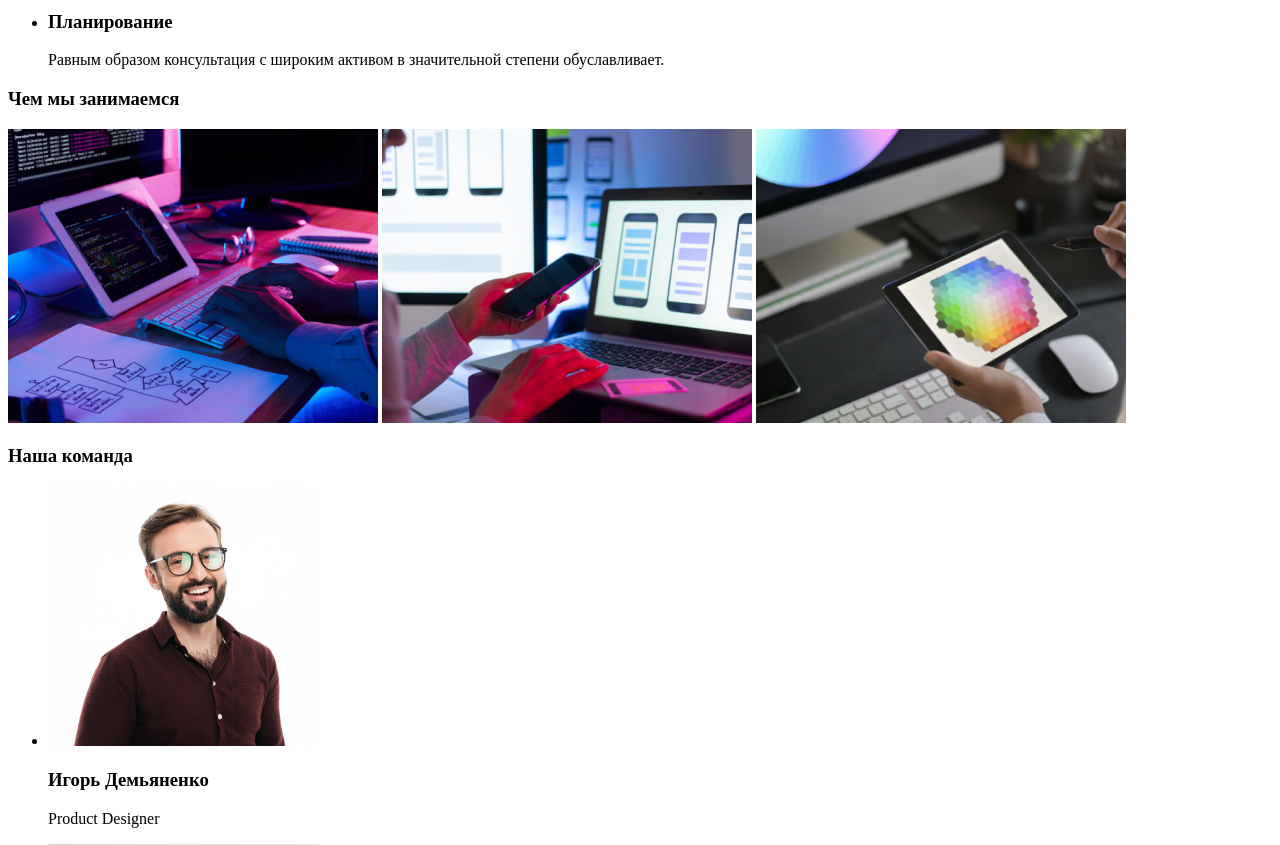
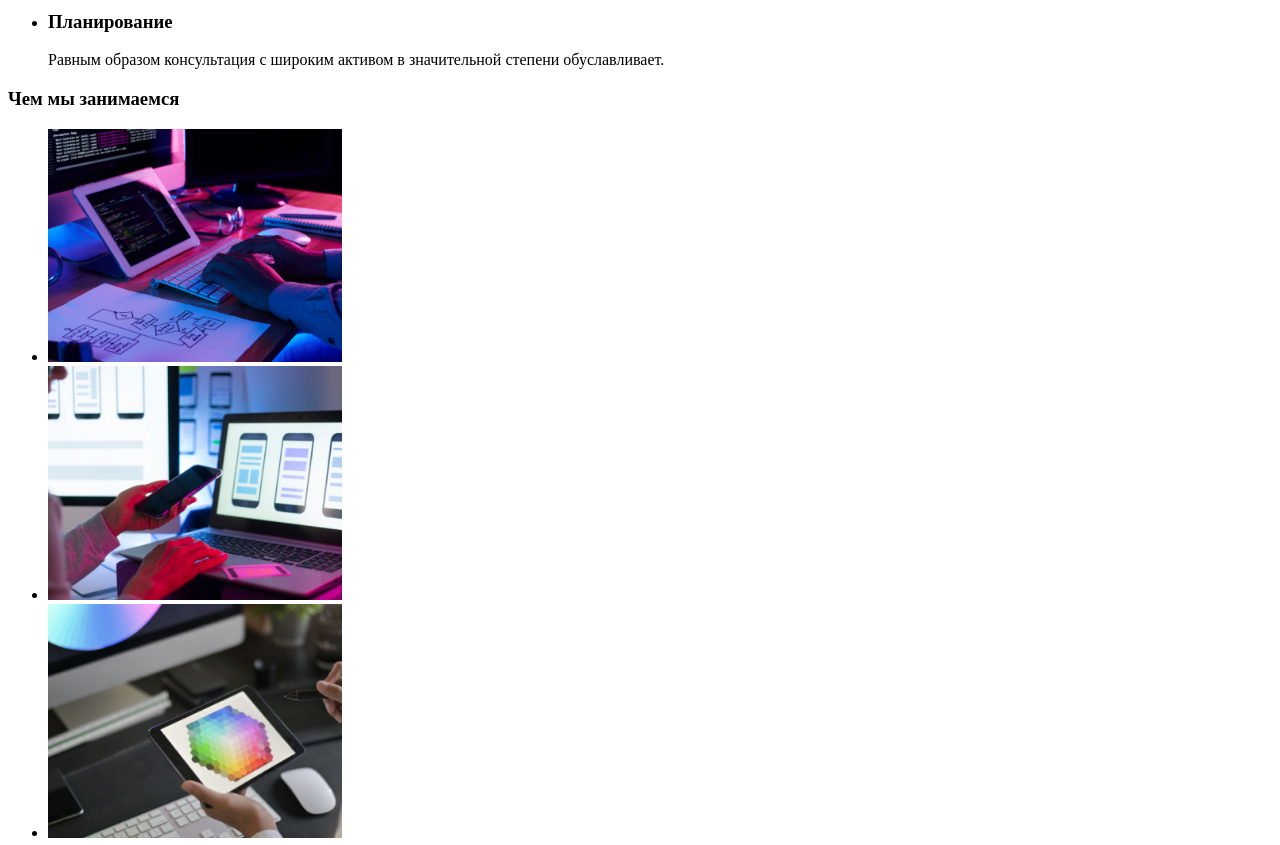
Before and after one commit to OleksiiProtasov/goit-markup-hw-01, a plain HTML site: page index.htm in a window 1280 px wide. Shown: the part 400-1245 px from the top of the page. Drawn offline with Linux system fonts and the light colour scheme.

Commit message:
Update index.htm
4 edits {nav,delet-form,list,changeslist}

```diff
--- a/index.htm
+++ b/index.htm
@@ -19,9 +19,10 @@
                     <a href="#">Портфолио</a>
                 </li>
                 <li>
-                    <a href="#contact">Контакты</a>
+                    <a href="#">Контакты</a>
                 </li>
             </ul>
+        </nav>
             <ul>
                 <li>
                     <a href="mailto:info@devstudio.com">info@devstudio.com</a>
@@ -30,16 +31,13 @@
                     <a href="tel:+380961111111">+380961111111</a>
                 </li>
             </ul>
-        </nav>
+
     </header>
     <main>
         <!--hero-->
         <section>
             <h1>Эффективные решения для вашего бизнеса</h1>
-            <form>
-                <p><input type="button" value=" Заказать услугу "></p>
-            </form>
-
+            <p><input type="button" value=" Заказать услугу "></p>
         </section>
 
         <!--features-->
@@ -64,9 +62,20 @@
         <!--what are we doing-->
         <section>
             <h3>Чем мы занимаемся</h3>
-            <img src="./photo/ourwork/box1.png" alt="набор кода">
-            <img src="./photo/ourwork/box2.png" alt="разаработка дизайна">
-            <img src="./photo/ourwork/box3.png" alt="подбор цвета">
+            <ul>
+                <li>
+                    <img src="./photo/ourwork/box1.png" width="294" alt="набор кода">
+                </li>
+                <li>
+                    <img src="./photo/ourwork/box2.png" width="294" alt="разаработка дизайна">
+                </li>
+                <li>
+                    <img src="./photo/ourwork/box3.png" width="294" alt="подбор цвета">
+                </li>
+            </ul>
+
+
+
         </section>
 
         <!--our team-->
@@ -99,8 +108,8 @@
 
         <!--foot-->
         <footer>
-            <article id="contact">WebStudio</article>
-            <address>г. Киев, пр-т Леси Украинки, 26</address>
+            <a href="#">WebStudio</a>
+                <address>г. Киев, пр-т Леси Украинки, 26</address>
             <ul>
                 <li>
                     <a href="mailto:info@example.com">info@example.com</a>
```
